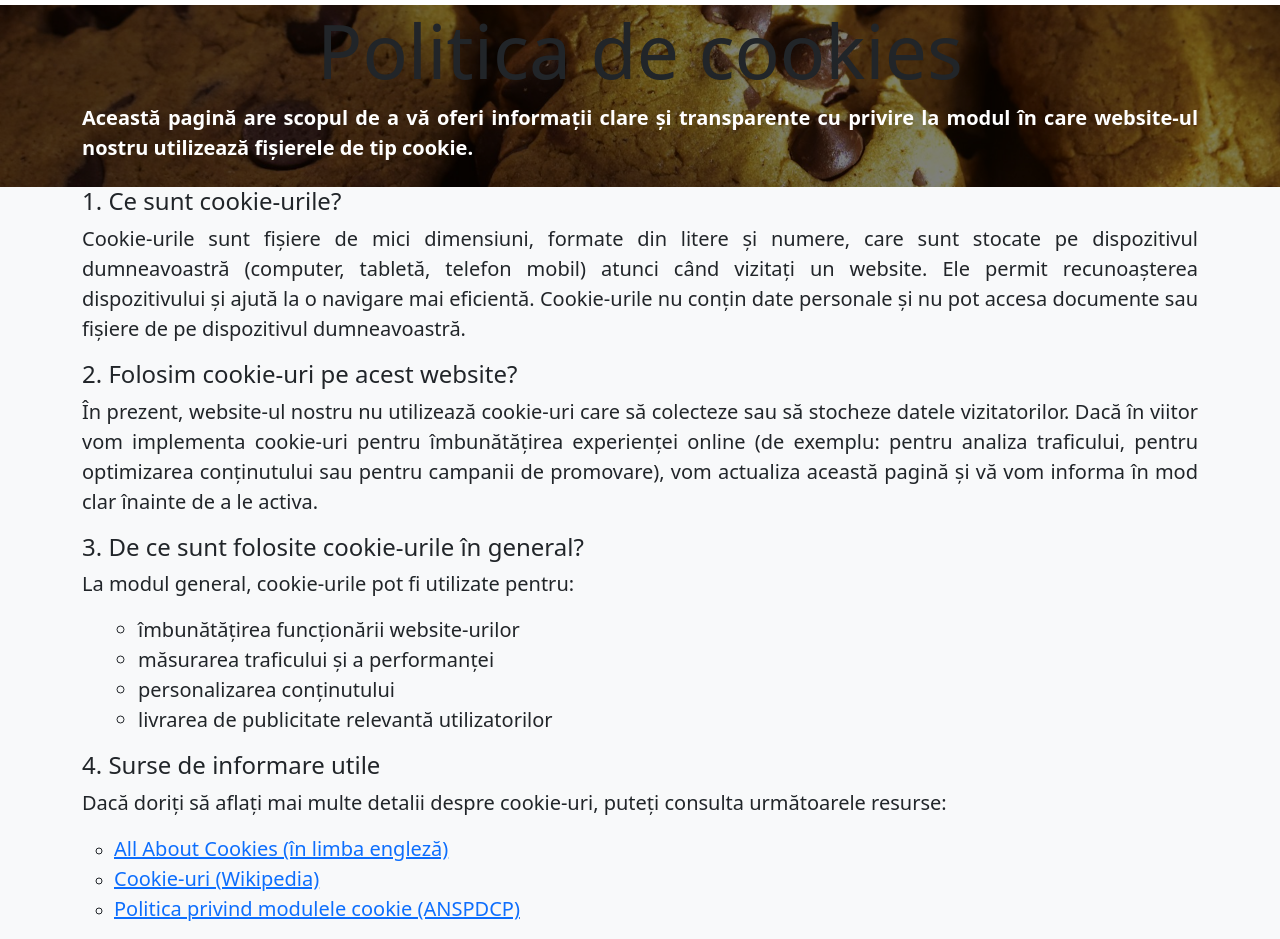
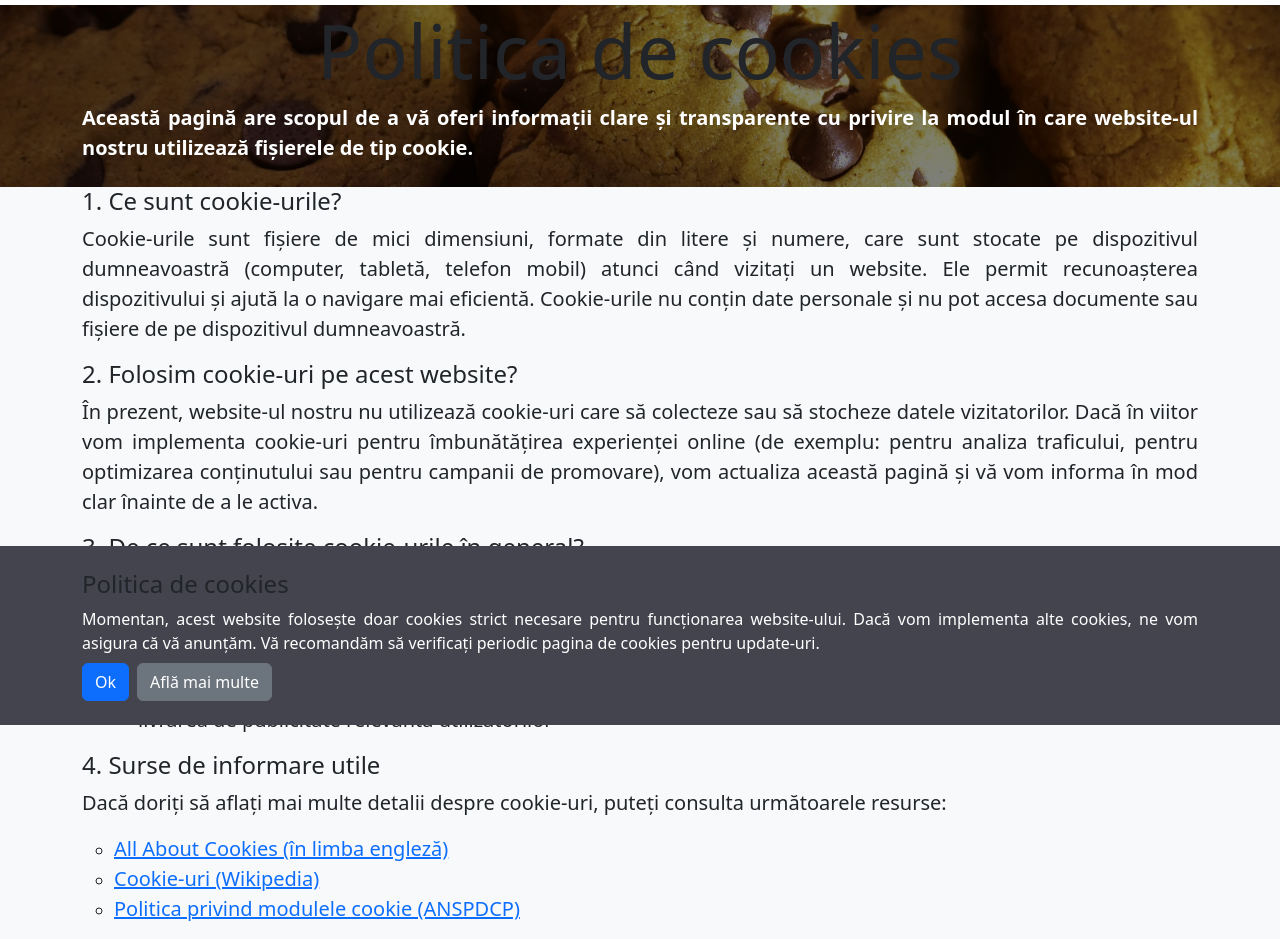
Before and after one commit to DanielDeaconescu/arc_lucmar, a PHP site: page /cookies.php in a window 1280 px wide. Shown: the part 75-1014 px from the top of the page. Run offline with PHP 8.4, Linux system fonts and the light colour scheme; style sheets or scripts are compiled from the project's sources; some libraries are stand-ins or nearby versions.

Commit message:
implemented the cookies popup

```diff
--- a/components/header.php
+++ b/components/header.php
@@ -51,7 +51,7 @@
                     <?php
                 if($page == "index.php") {
                   echo '
-                    <a href="services.html" class="btn btn-secondary btn-lg m-2">
+                    <a href="services.php" class="btn btn-secondary btn-lg m-2">
                       Vezi serviciile noastre
                     </a>
                   ';
--- a/contact.php
+++ b/contact.php
@@ -101,6 +101,8 @@
         </div>
     </section>
 
+    <?php include "cookiesPopup.php" ?>
+
     <!-- TODO: Implement a Call To Action here -->
     <?php include "./components/call-to-action.php"; ?>
 
--- a/cookies.php
+++ b/cookies.php
@@ -17,7 +17,7 @@
     <link rel="stylesheet" href="css/styles.css" />
     <!-- Favicon -->
     <link rel="icon" href="images/favicon.png" />
-    <title>Arc Construct | Acasă</title>
+    <title>Arc Lucmar | Cookies</title>
 </head>
 
 <body>
@@ -100,8 +100,9 @@
         </div>
     </section>
 
+    <?php include "cookiesPopup.php"; ?>
 
-    <?php include "./components/footer.php" ?>
+    <?php include "./components/footer.php"; ?>
 
 
     <script src="js/bootstrap.bundle.min.js"></script>
--- /dev/null
+++ b/cookiesPopup.php
@@ -0,0 +1,15 @@
+<div class="cookies-popup d-none">
+    <div class="container">
+        <h4>Politica de cookies</h4>
+        <p class="mb-2 fs-6 text-white text-justify">
+            Momentan, acest website folosește doar cookies strict necesare pentru funcționarea website-ului.
+            Dacă vom implementa alte cookies, ne vom asigura că vă anunțăm. Vă recomandăm să verificați periodic pagina
+            de cookies pentru update-uri.
+        </p>
+        <div class="d-flex gap-2">
+            <button type="button" class="btn btn-primary ok-cookies-button">Ok</button>
+            <a class="btn btn-secondary" href="cookies.php">Află mai multe</a>
+        </div>
+    </div>
+
+</div>
--- a/index.php
+++ b/index.php
@@ -88,6 +88,9 @@
         </div>
     </section>
 
+    <!-- Cookies -->
+    <?php include "cookiesPopup.php" ?>
+
     <!-- TODO: Implement a Call To Action here -->
     <?php include "./components/call-to-action.php" ?>
 
--- a/js/script.js
+++ b/js/script.js
@@ -182,9 +182,12 @@ const form = document.getElementById("formLucmar");
 const formModal = document.getElementById("formModal");
 
 // Detecting when modal is closed
+if (formModal) {
     formModal.addEventListener('hidden.bs.modal', function() {
     form.reset();
     });
+}
+
 
 
 // Toast controller
@@ -247,6 +250,7 @@ const validateForm = (form) => {
 
 const attachImageLabel = document.querySelector(".attach-image-label");
 
+if (attachImageLabel) {
     attachImageLabel.addEventListener("change", () => {
     const attachment = form.elements.image;
     const attachImageName = document.querySelector(".attach-file-name");
@@ -254,6 +258,9 @@ attachImageLabel.addEventListener("change", () => {
         attachImageName.textContent = attachment.files[0].name;
      }
     });
+}
+
+
 
 
 // Spinner controller
@@ -265,6 +272,8 @@ const showSpinner = (show) => {
         spinner.classList.add("d-none");
     }
 };
+
+if (form) {
 
     form.addEventListener('submit', async (e) => {
     e.preventDefault();
@@ -315,3 +324,20 @@ form.addEventListener('submit', async (e) => {
         showSpinner(false);
     }
     });
+}
+
+
+
+// Cookies popup functionality
+
+const cookiesPopup = document.querySelector(".cookies-popup");
+const okBtnCookies = document.querySelector(".ok-cookies-button");
+
+if(!localStorage.getItem('arclucmar_cookie')) {
+        cookiesPopup.classList.remove("d-none");
+    }
+
+okBtnCookies.addEventListener('click', function() {
+    cookiesPopup.classList.add("d-none");
+    localStorage.setItem('arclucmar_cookie', 'true');
+});
--- a/portfolio.php
+++ b/portfolio.php
@@ -148,7 +148,7 @@ require_once __DIR__ . '/includes/simple_db.php';
             <?php endforeach; ?>
         </div>
     </section>
-
+    <?php include "cookiesPopup.php" ?>
     <!-- CTA -->
     <?php include "./components/call-to-action.php" ?>
 
--- a/scss/styles.scss
+++ b/scss/styles.scss
@@ -353,7 +353,14 @@
 // Landing page end
 
 // Cookies page start
-
+.cookies-popup {
+  position: fixed;
+  bottom: 0;
+  left: 0;
+  right: 0;
+  background-color: #44444E;
+  padding: 1.5rem;
+}
 
 
 // Cookies page end
--- a/services.php
+++ b/services.php
@@ -101,6 +101,7 @@
                         <?php endforeach; ?>
                     </div>
     </section>
+    <?php include "cookiesPopup.php" ?>
 
     <!-- TODO: Add a clear CTA here -->
     <?php include "./components/call-to-action.php" ?>
```
Lines whose indentation alone changed are shown as unchanged.
